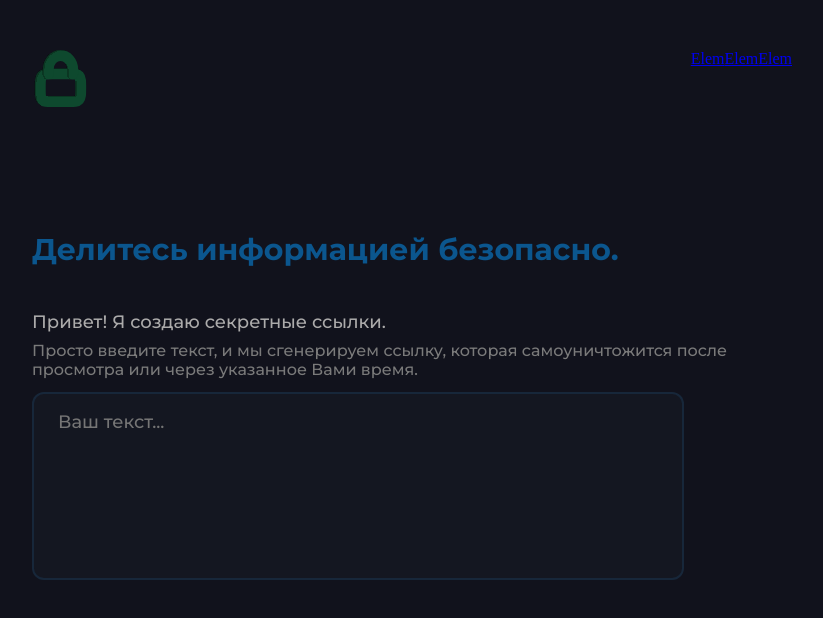
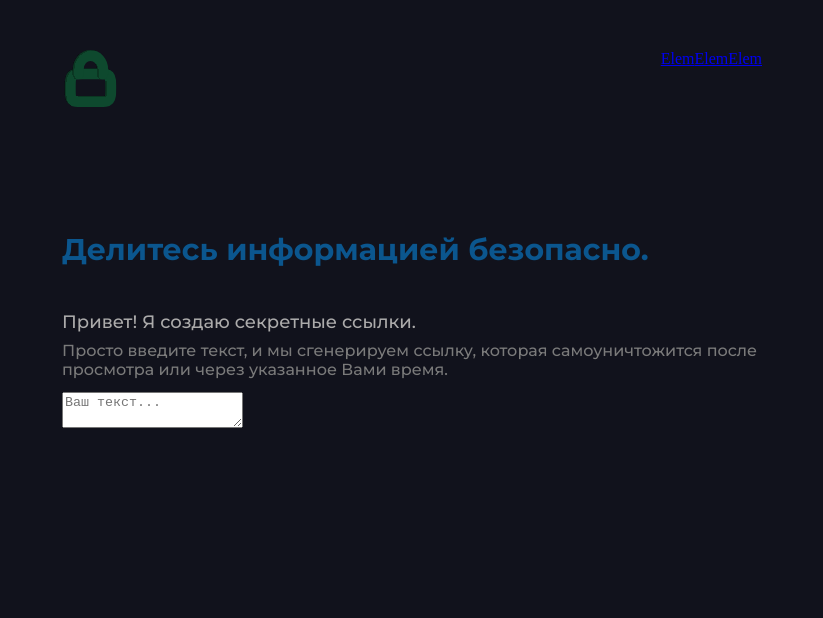
Before and after one commit to AlekseyAmp/TempSecretLink, a React (Create React App) app in the folder client/: page / in a window 1280 px wide. Shown: the top 618 px of the page, without its empty margins (228-1051 px from the left). Built offline with nearby package versions, Linux system fonts and the light colour scheme.

Commit message:
Added vertical-line, removed textarea, resized container

```diff
--- a/client/src/assets/global.scss
+++ b/client/src/assets/global.scss
@@ -5,7 +5,7 @@ body {
 }
 
 .container {
-    max-width: 760px;
+    max-width: 700px;
     margin: 0 auto;
 }
 
@@ -28,33 +28,15 @@ body {
     flex-direction: row;
 }
 
+.vertical-line {
+    height: 20px;
+    width: 1px;
+    background-color: $gray;
+}
+
 .logo {
     img {
         width: 57px;
         height: 57px;
     }
 }
-
-textarea{
-    padding: 17px 24px;
-    width: 600px;
-    height: 150px;
-    background-color: $input_background;
-    border: 2px solid $input_border;
-    outline: none;
-    resize: none;
-    border-radius: 12px;
-    font-size: 18px;
-    font-family: 'Montserrat';
-    font-weight: 500;
-    color: $gray;
-}
-
-textarea:hover {
-    transition: 0.2s;
-    border: 2px solid $dark_blue;
-}
-
-textarea:focus {
-    border: 2px solid $dark_blue;
-}
```
